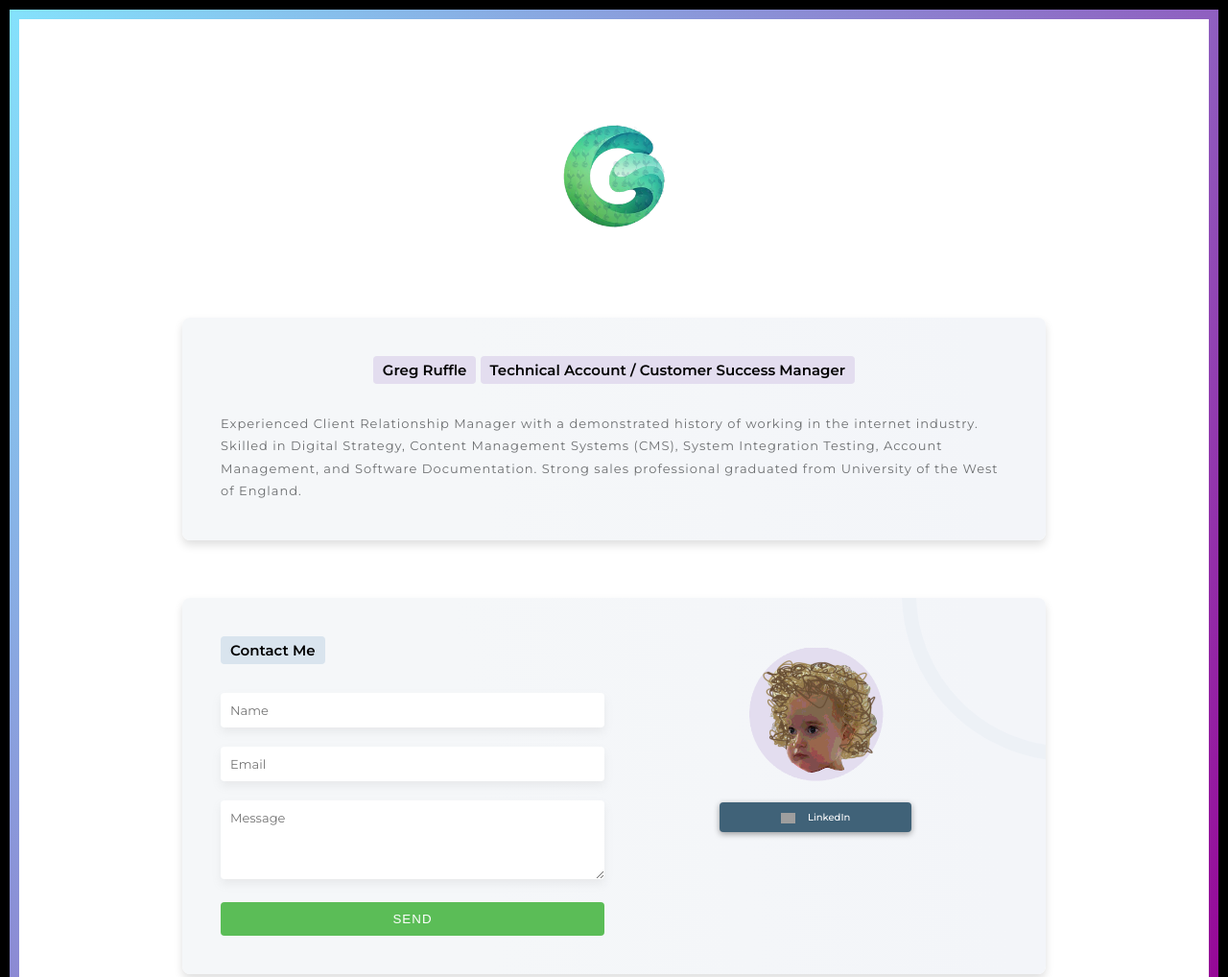
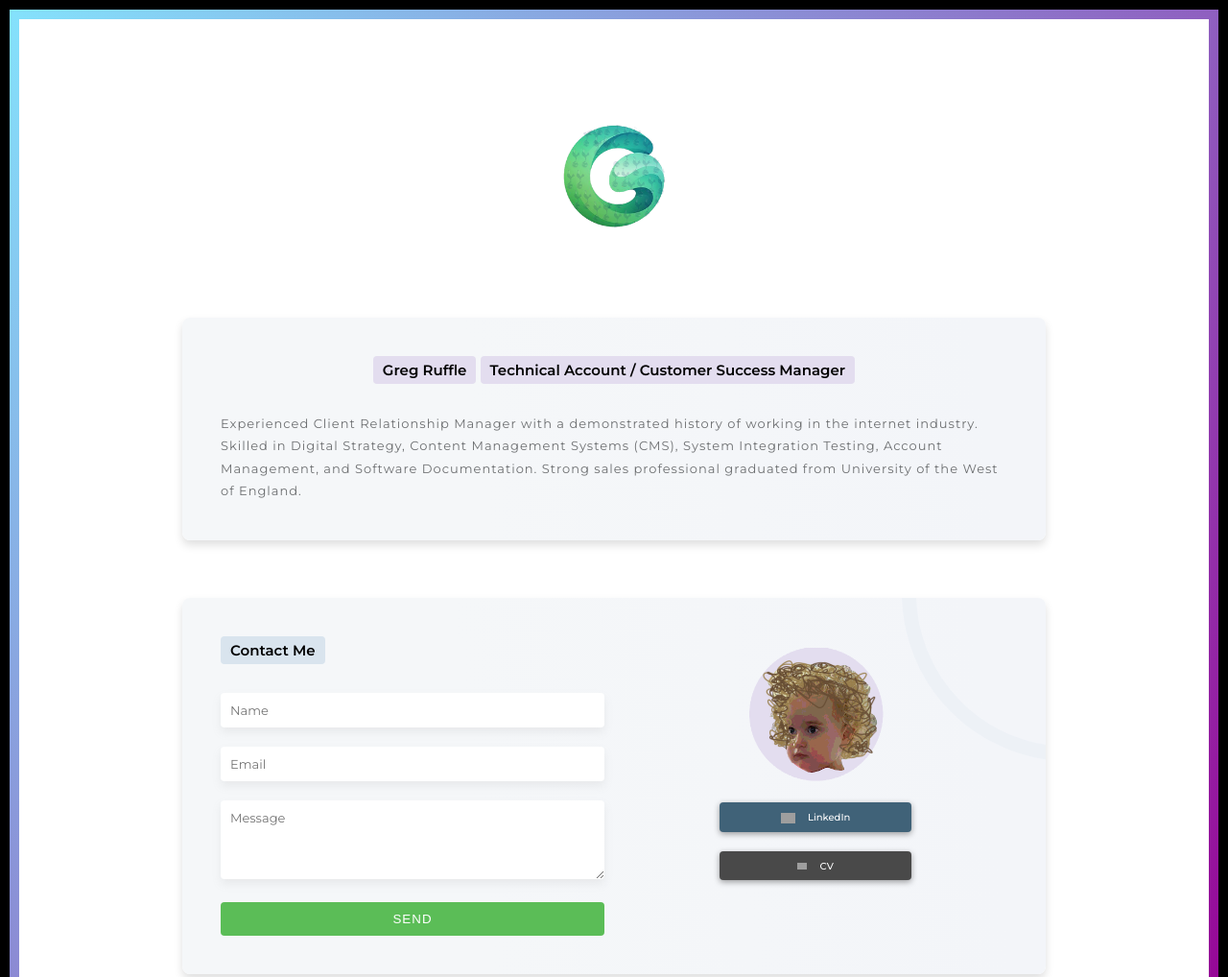
Before and after one commit to mselbekk11/g, a plain HTML site: page index.html in a window 1280 px wide. Shown: the top 1018 px of the page at 96% size. Drawn offline with Linux system fonts and the light colour scheme; grey boxes are pictures that could not be loaded.

Commit message:
dfff
fddff

```diff
--- a/index.html
+++ b/index.html
@@ -107,10 +107,10 @@
                 <img src="https://res.cloudinary.com/mselbekk-com/image/upload/v1594666188/Vector_2_jrjqdc.svg" alt="Twitter Icon"/>
                 <span class="btn-txt">Twitter</span>
               </button></a> -->
-              <!-- <a href="https://res.cloudinary.com/mselbekk-com/image/upload/v1580248047/MS-CV-2020_tozkqa.pdf" target="_blank" title="CV" rel="noopener"><button class="download">
+              <a href="https://res.cloudinary.com/mselbekk-com/image/upload/v1594992255/g_q1xtog.pdf" target="_blank" title="CV" rel="noopener"><button class="download">
                 <img class="download-small" src="https://res.cloudinary.com/mselbekk-com/image/upload/v1594666188/Vector_1_smfppu.svg" alt="Download CV Icon"/>
                 <span class="btn-txt">CV</span>
-              </button></a> -->
+              </button></a>
             </div>
           </div>
 
```
Also changed, not shown: 1 other file.
